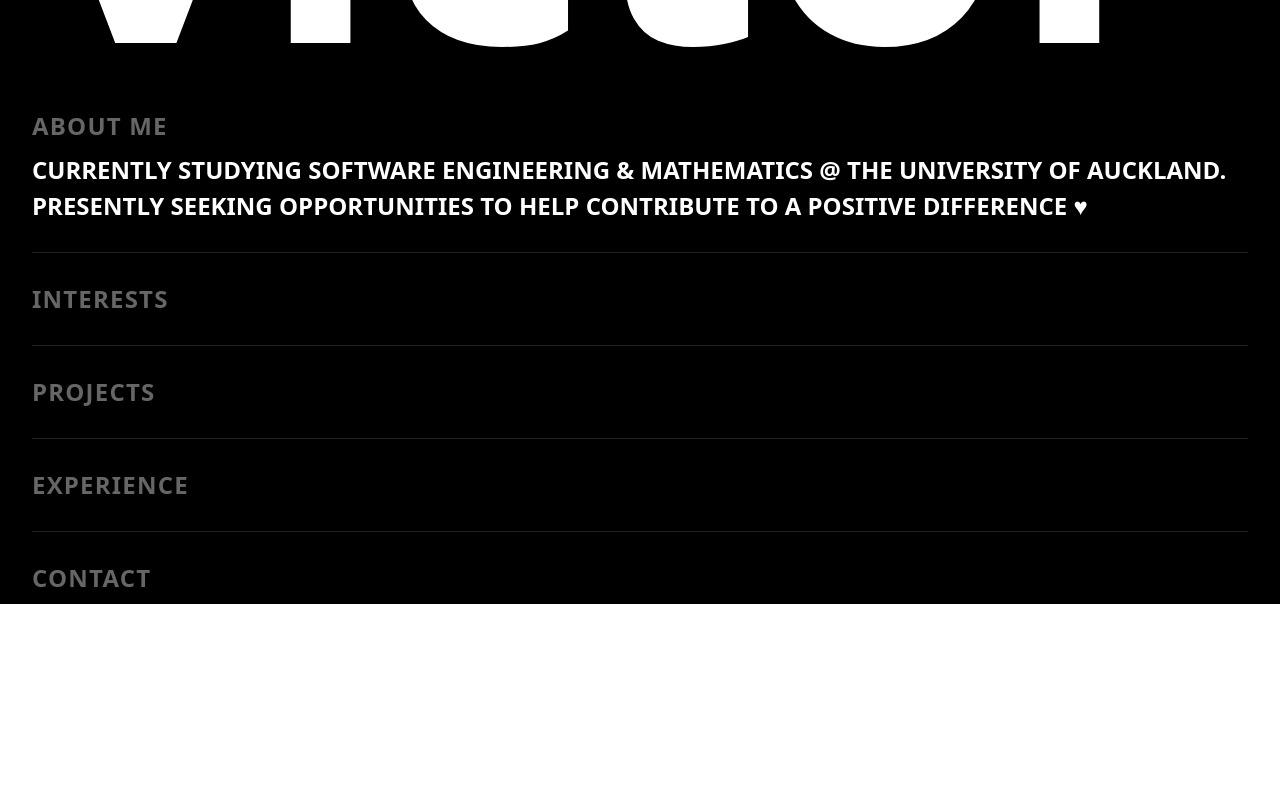
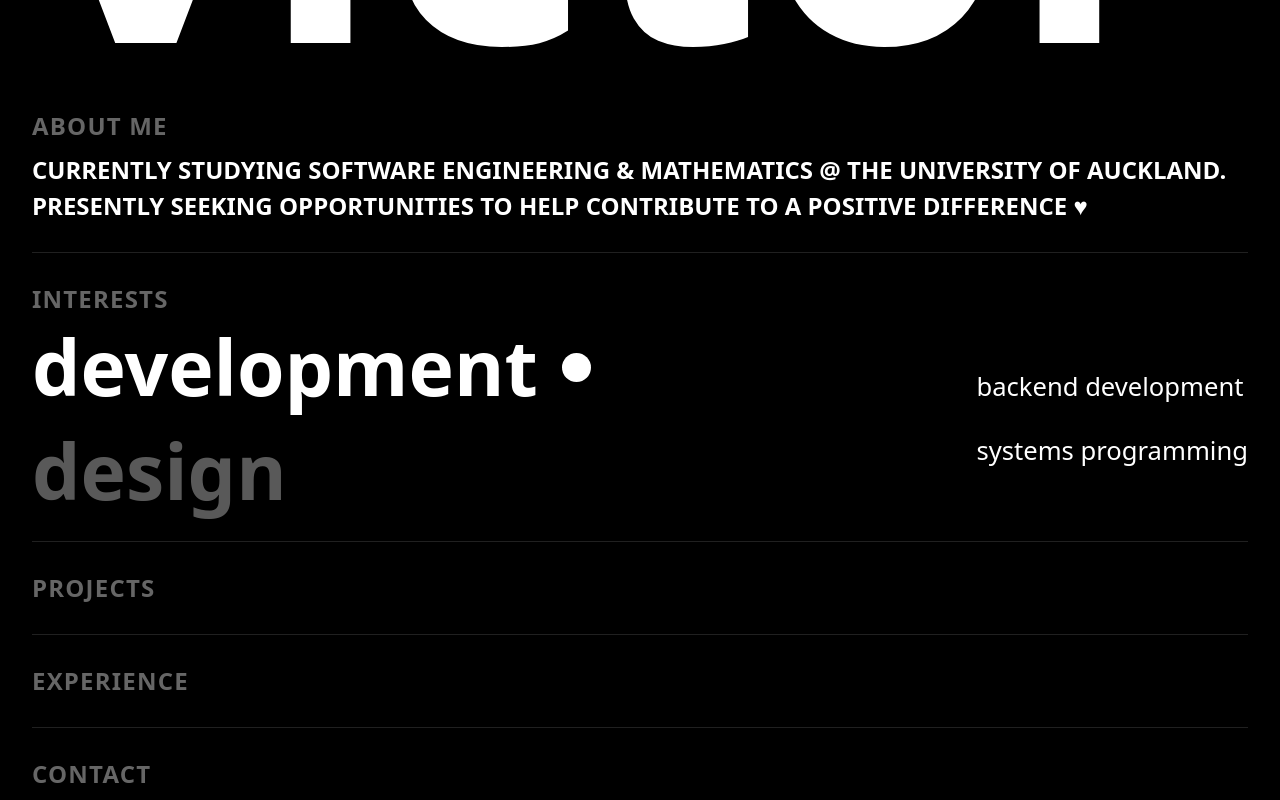
Before and after one commit to vqiu25/portfolio, a React (Vite) app: page / in a window 1280 px wide. Shown: the part 692-1492 px from the top of the page. Before the commit the page ends 1296 px from the top, so only its background shows below. Built offline with nearby package versions, Linux system fonts and the light colour scheme.

Commit message:
✨ add interests

```diff
--- /dev/null
+++ b/src/components/app/interests/Interests.module.css
@@ -0,0 +1,67 @@
+.content {
+  display: flex;
+  justify-content: space-between;
+  align-items: center;
+}
+
+.list {
+  list-style: none;
+  margin: 0;
+  padding: 0;
+}
+
+.item {
+  display: flex;
+  align-items: center;
+  gap: 1.5rem;
+  cursor: pointer;
+  font-size: clamp(3rem, 6vw, 5rem);
+  font-weight: 800;
+  text-transform: lowercase;
+  line-height: 1.1;
+  opacity: 0.35;
+  transition: opacity 0.25s ease, transform 0.25s ease;
+}
+
+.item + .item {
+  margin-top: 1.2rem;
+}
+
+.item:hover {
+  opacity: 1;
+  transform: translateX(4px);
+}
+
+.itemActive {
+  opacity: 1;
+}
+
+.itemCircle {
+  width: 1.8rem;
+  height: 1.8rem;
+  border-radius: 999px;
+  background: #fff;
+  transform: scale(0);
+  transform-origin: center;
+  transition: transform 0.25s ease;
+}
+
+.itemActive .itemCircle {
+  transform: scale(1);
+}
+
+.details {
+  font-size: 1.6rem;
+  animation: fadeIn 0.35s ease;
+}
+
+@keyframes fadeIn {
+  from {
+    opacity: 0;
+    transform: translateY(6px);
+  }
+  to {
+    opacity: 1;
+    transform: translateY(0);
+  }
+}
--- a/src/components/app/interests/Interests.tsx
+++ b/src/components/app/interests/Interests.tsx
@@ -1,9 +1,55 @@
+import { useState } from "react";
 import Heading from "../../utility/heading/Heading";
+import styles from "./Interests.module.css";
+
+const INTERESTS = [
+  {
+    id: "dev",
+    label: "development",
+    rows: ["backend development", "systems programming"],
+  },
+  {
+    id: "design",
+    label: "design",
+    rows: ["minimal, functional interfaces", "subtle gradients & texture"],
+  },
+];
 
 export default function Interests() {
+  const [activeId, setActiveId] = useState(INTERESTS[0].id);
+
+  const active = INTERESTS.find((item) => item.id === activeId)!;
+
   return (
     <div>
-      <Heading>Interests</Heading>
+      <Heading>INTERESTS</Heading>
+
+      <div className={styles.content}>
+        {/* Interests List */}
+        <ul className={styles.list}>
+          {INTERESTS.map((interest) => (
+            <li
+              key={interest.id}
+              className={`${styles.item} ${
+                interest.id === activeId ? styles.itemActive : ""
+              }`}
+              onMouseEnter={() => setActiveId(interest.id)}
+            >
+              <span className={styles.itemLabel}>{interest.label}</span>
+              <span className={styles.itemCircle} />
+            </li>
+          ))}
+        </ul>
+
+        {/* Interest Details */}
+        <div className={styles.details} key={active.id}>
+          {active.rows.map((row, i) => (
+            <p key={i} className={styles.detailsRow}>
+              {row}
+            </p>
+          ))}
+        </div>
+      </div>
     </div>
   );
 }
```
